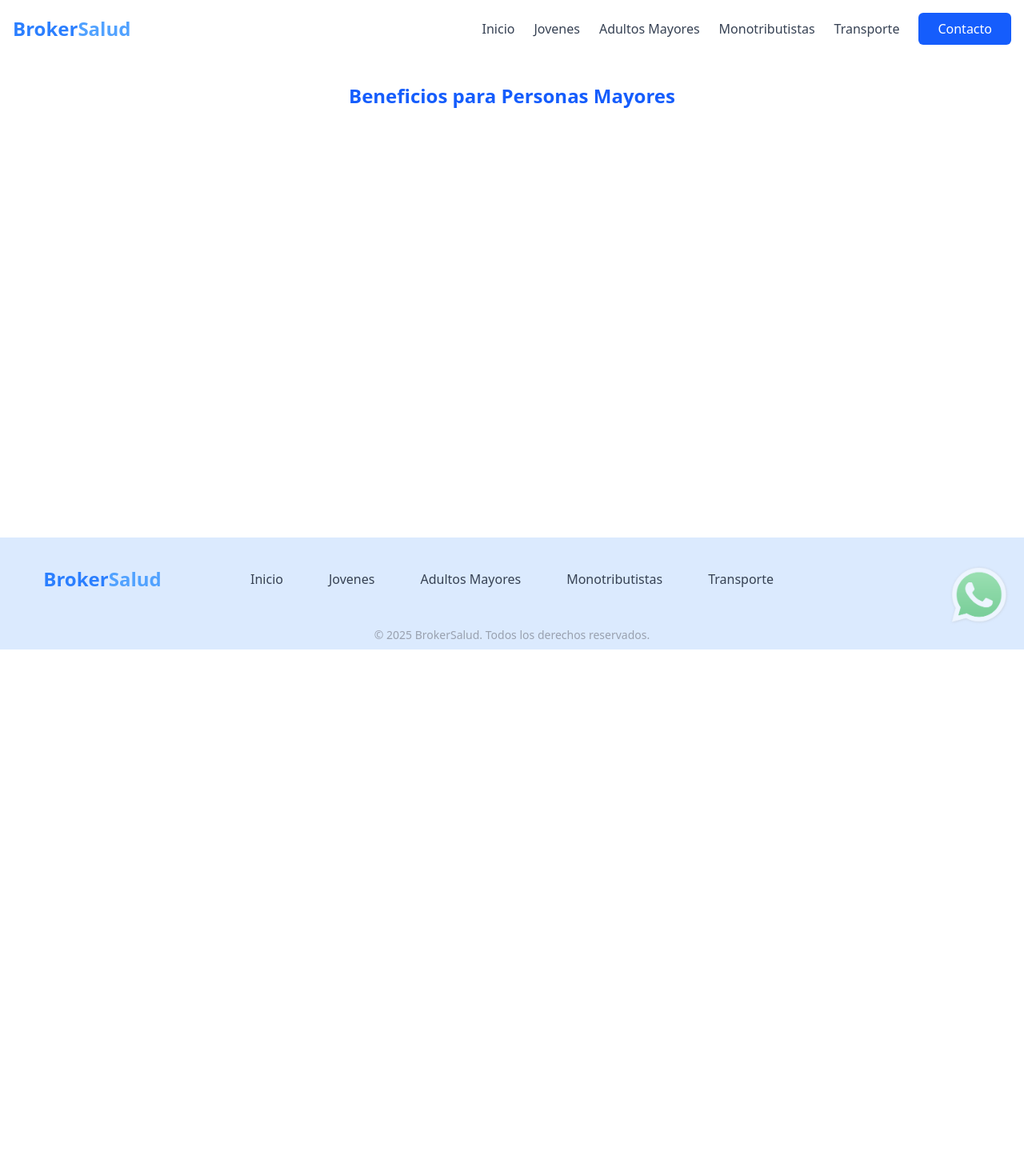
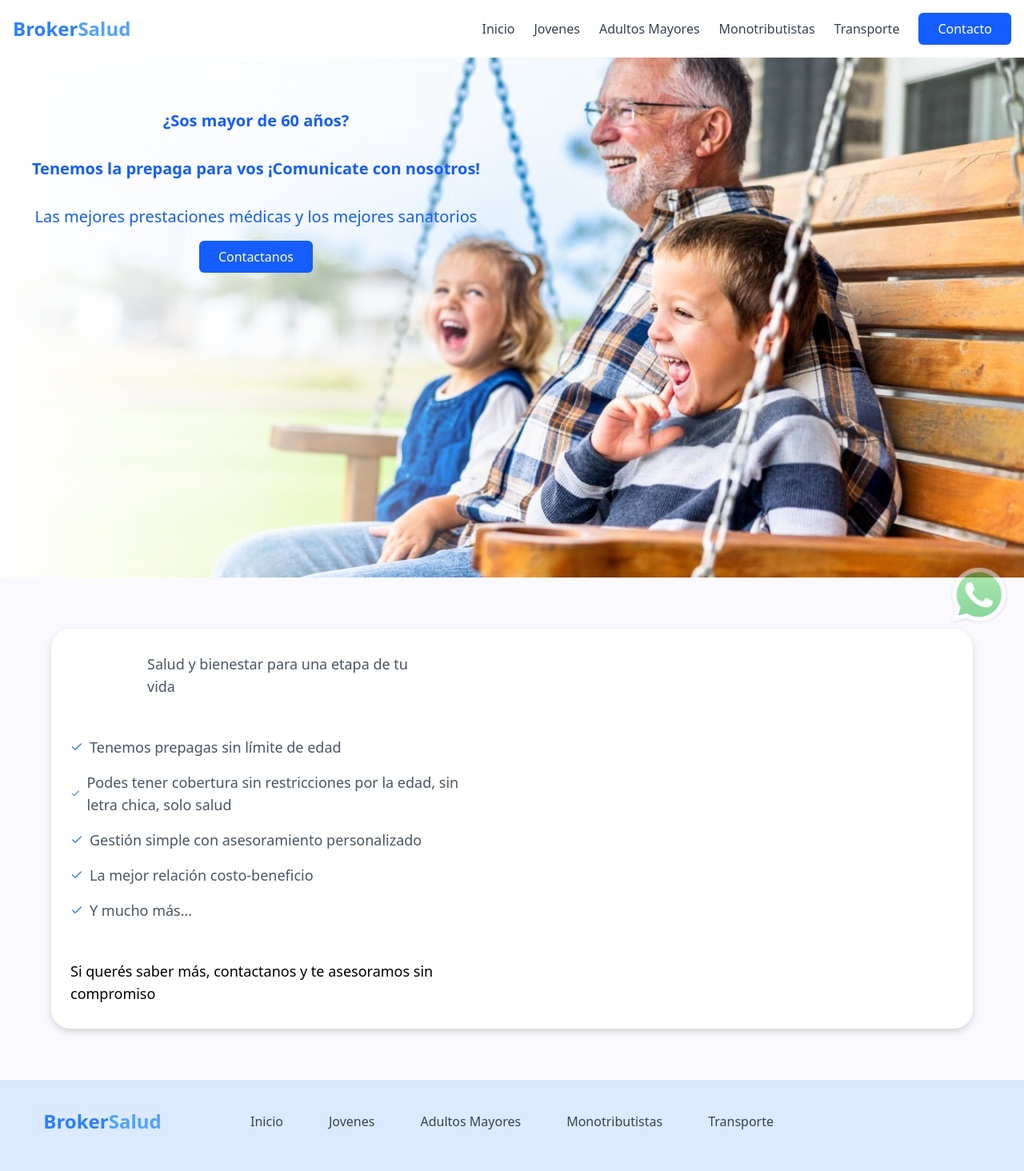
Before and after one commit to VeroJuarez/brokersalud, a Next.js app: page /mayores in a window 1280 px wide. Shown: the top 1464 px of the page at 80% size. Before the commit the page ends 812 px from the top, so only its background shows below. Built offline with nearby package versions, Linux system fonts and the light colour scheme.

Commit message:
Agrego page de mayores

```diff
--- a/app/jovenes/page.jsx
+++ b/app/jovenes/page.jsx
@@ -5,13 +5,13 @@ export default function Jovenes() {
     return (
         <div className='bg-[#FAFAFE]'>
             <section className='h-[calc(100vh-500px)] md:h-[calc(100vh-150px)] mt-[64px] lg:mt-[72px]'>
-                <div className='grid  grid-rows-2 h-full place-items-center bg-[url(/jovenesportada.jpg)] bg-cover bg-center 2xl:bg-[center_-900px]'>
+                <div className='grid grid-rows-2 h-full place-items-center bg-[url(/jovenesportada.jpg)] bg-cover bg-center 2xl:bg-[center_-900px]'>
                     <div className='order-last lg:order-first container h-full px-4 flex flex-col gap-4'>
                         <div className='my-auto flex flex-col gap-4 items-center'>
                             <h1 className='text-2xl font-bold mb-4 text-blue-600 text-center'>
                                 ¿Sos profesional? ¿Trabajas freelance?
                             </h1>
-                            <p className='text-blue-600 text-center'>Si, no estas conforme con tu obra social, te ofrecemos opciones sin abonar diferencia</p>
+                            <p className='text-blue-600 text-xl text-center'>Si, no estas conforme con tu obra social, te ofrecemos opciones sin abonar diferencia</p>
                             <Link
                                 href="/#contacto"
                                 className="animate-glow bg-blue-600 text-white py-2 px-6 rounded-md hover:bg-blue-700 transition text-shadow-none"
--- a/app/mayores/page.jsx
+++ b/app/mayores/page.jsx
@@ -1,21 +1,65 @@
+import { CheckIcon } from 'lucide-react'
+import Link from 'next/link'
+
 export default function mayores() {
     return(
-        <section className='mt-[64px] lg:mt-[72px]'>
-            <div className='max-w-4xl mx-auto p-8'>
-                <h1 className='text-2xl font-bold mb-4 text-blue-600 text-center'>
-                    Beneficios para Personas Mayores
-                </h1>
+        <div className='bg-[#FAFAFE]'>
+            <section className='h-[calc(100vh-300px)] md:h-[calc(100vh-150px)] mt-[64px] lg:mt-[72px]'>
+                <div className='grid lg:grid-cols-2 lg:grid-rows-1 h-full items-end justify-center bg-[url(/abuelo.jpeg)] bg-cover bg-[-300px_-100px] sm:bg-center'>
+                    <div className='grid container lg:grid-rows-2 h-full px-4 gap-4 bg-gradient-to-t from-white via-white/50 to-transparent lg:bg-gradient-to-r lg:from-white lg:via-white/70 lg:to-white/0'>
+                        <div className='flex flex-col justify-end mb-12 gap-4 items-center'>
+                            <h1 className='text-xl font-bold mb-4 text-blue-600'>
+                                ¿Sos mayor de 60 años?
+                            </h1>
+                            <h1 className='text-xl font-bold mb-4 text-blue-600'>
+                                Tenemos la prepaga para vos ¡Comunicate con nosotros!
+                            </h1>
+                            <p className='text-blue-600 text-center text-xl'>
+                                Las mejores prestaciones médicas y los mejores sanatorios
+                            </p>
+                            <Link
+                                href="/#contacto"
+                                className="animate-glow bg-blue-600 text-white py-2 px-6 rounded-md hover:bg-blue-700 transition text-shadow-none"
+                            >
+                                Contactanos
+                            </Link>
+                        </div>
+                    </div>
+                </div>
+            </section>
+            <div className='py-16 px-4'>
+                <div className='container text-lg bg-white max-w-6xl mx-auto grid lg:grid-cols-2 rounded-3xl drop-shadow-lg'>
+                    <div className='lg:order-1 order-2 lg:rounded-l-3xl rounded-b-3xl p-6 flex flex-col justify-center gap-12'>
+                        <h2 className='text-lg font-medium text-gray-600 lg:px-24'>
+                            Salud y bienestar para una etapa de tu vida
+                        </h2>
+                        <ul className='list-disc list-inside text-lg text-gray-600 flex flex-col gap-4'>
+                            <li className='flex items-center gap-2'>
+                                <CheckIcon size={16} className='text-blue-500' />
+                                Tenemos prepagas sin límite de edad
+                            </li>
+                            <li className='flex items-center gap-2'>
+                                <CheckIcon size={16} className='text-blue-500' />
+                                Podes tener cobertura sin restricciones por la edad, sin letra chica, solo salud
+                            </li>
+                            <li className='flex items-center gap-2'>
+                                <CheckIcon size={16} className='text-blue-500' />
+                                Gestión simple con asesoramiento personalizado
+                            </li>
+                            <li className='flex items-center gap-2'>
+                                <CheckIcon size={16} className='text-blue-500' />
+                                La mejor relación costo-beneficio
+                            </li>
+                            <li className='flex items-center gap-2'>
+                                <CheckIcon size={16} className='text-blue-500' />
+                                Y mucho más...
+                            </li>
+                        </ul>
+                        <h2>Si querés saber más, contactanos y te asesoramos sin compromiso</h2>
+                    </div>
+                    <div className='lg:order-2 order-1 w-full h-[500px] bg-[url("/abuelos.jpeg")] bg-cover bg-center rounded-t-3xl lg:rounded-r-3xl'></div>
+                </div>
             </div>
-        </section>
+        </div>
     )
 }
-
-// ¿Sos mayor de 60 años? Tenemos la prepaga para vos ¡Comunicate con nosotros!
-// Las mejores prestaciones médicas y los mejores sanatorios
-//Tenemos prepagas sin límite de edad
-//Cobertura médica segura para adultos mayores
-
-//Para mayores de 60, salud y bienestar para una etapa de tu vida
-//Podes tener cobertura sin restricciones por la edad, sin letra chica, solo salud
-
-//
--- a/app/transportistas/page.jsx
+++ b/app/transportistas/page.jsx
@@ -5,9 +5,9 @@ export default function transportistas() {
     return (
         <div className='bg-[#FAFAFE]'>
             <section className='h-[calc(100vh-500px)] md:h-[calc(100vh-300px)] mt-[64px] lg:mt-[72px]'>
-                <div className='grid lg:grid-cols-2 grid-rows-2 lg:grid-rows-1 h-full place-items-center bg-[url(/trenelectrico.jpg)] bg-cover bg-[-300px_-100px] sm:bg-center xl:bg-[center_-150px]'>
-                    <div className='order-last lg:order-first container h-full px-4 flex flex-col gap-4 bg-gradient-to-t from-white via-slate-100 via-slate-200 to-transparent lg:bg-gradient-to-r lg:from-white lg:via-white/70 lg:to-white/0'>
-                        <div className="my-auto flex flex-col gap-4 items-center md:ml-32">
+                <div className='grid lg:grid-cols-2 lg:grid-rows-1 h-full items-end justify-center bg-[url(/trenelectrico.jpg)] bg-cover bg-[-300px_-100px] sm:bg-center'>
+                    <div className='grid container h-full px-4 gap-4 bg-gradient-to-t from-white via-white/50 to-transparent lg:bg-gradient-to-r lg:from-white lg:via-white/70 lg:to-white/0'>
+                        <div className="flex flex-col justify-end gap-4 py-8 items-center">
                             <h1 className='text-xl lg:text-2xl font-bold text-blue-600'>
                                 <span>¿Sos trabajador de ferrocarril o de colectivo?</span>
                             </h1>
@@ -25,7 +25,7 @@ export default function transportistas() {
                     </div>
                 </div>
             </section>
-            <div className='py-16'>
+            <div className='py-16 px-4'>
                 <div className='container text-lg bg-white max-w-6xl mx-auto grid lg:grid-cols-2 rounded-3xl drop-shadow-lg'>
                     <div className='lg:order-1 order-2 lg:rounded-l-3xl rounded-b-3xl p-6 flex flex-col justify-center items-center gap-12'>
                         <h2 className='text-lg font-medium text-gray-600 lg:px-24'>
```
Also changed, not shown: public/abuelo.jpeg (added), public/abuelos.jpeg (added).
